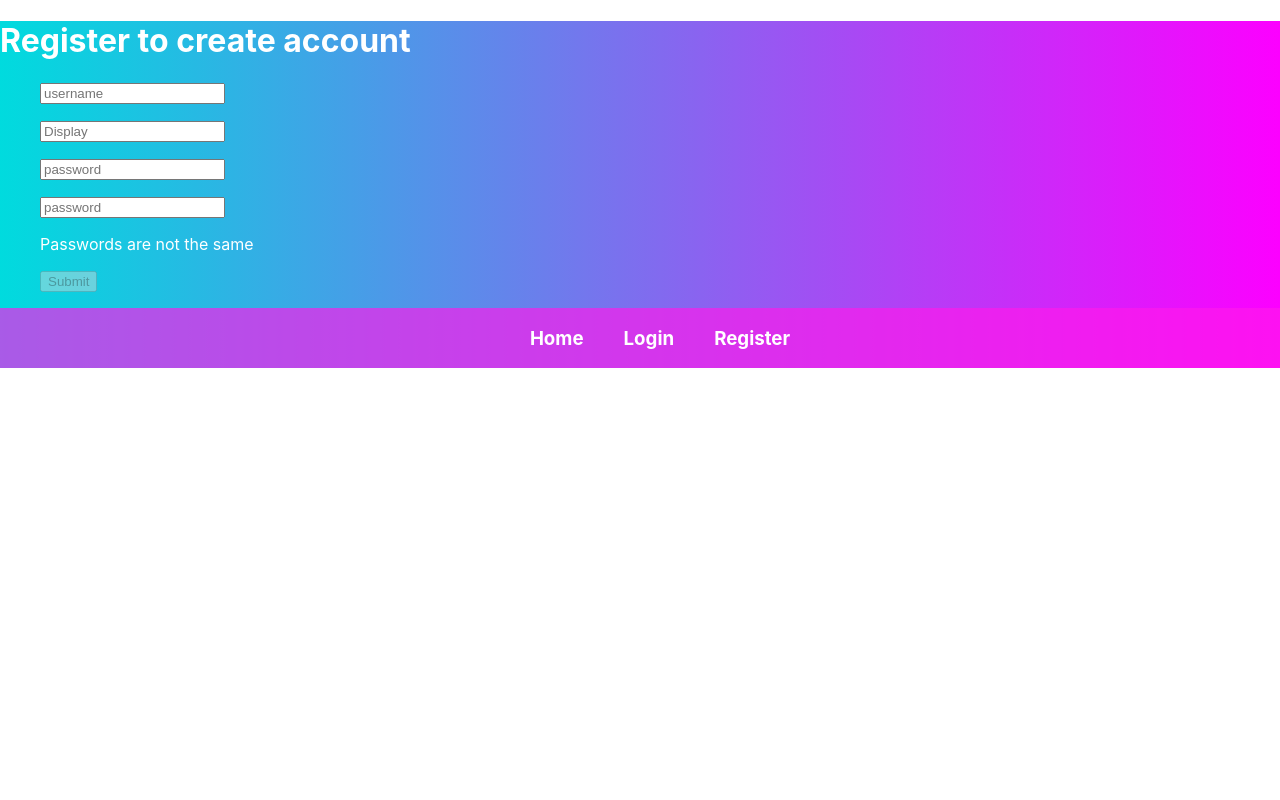
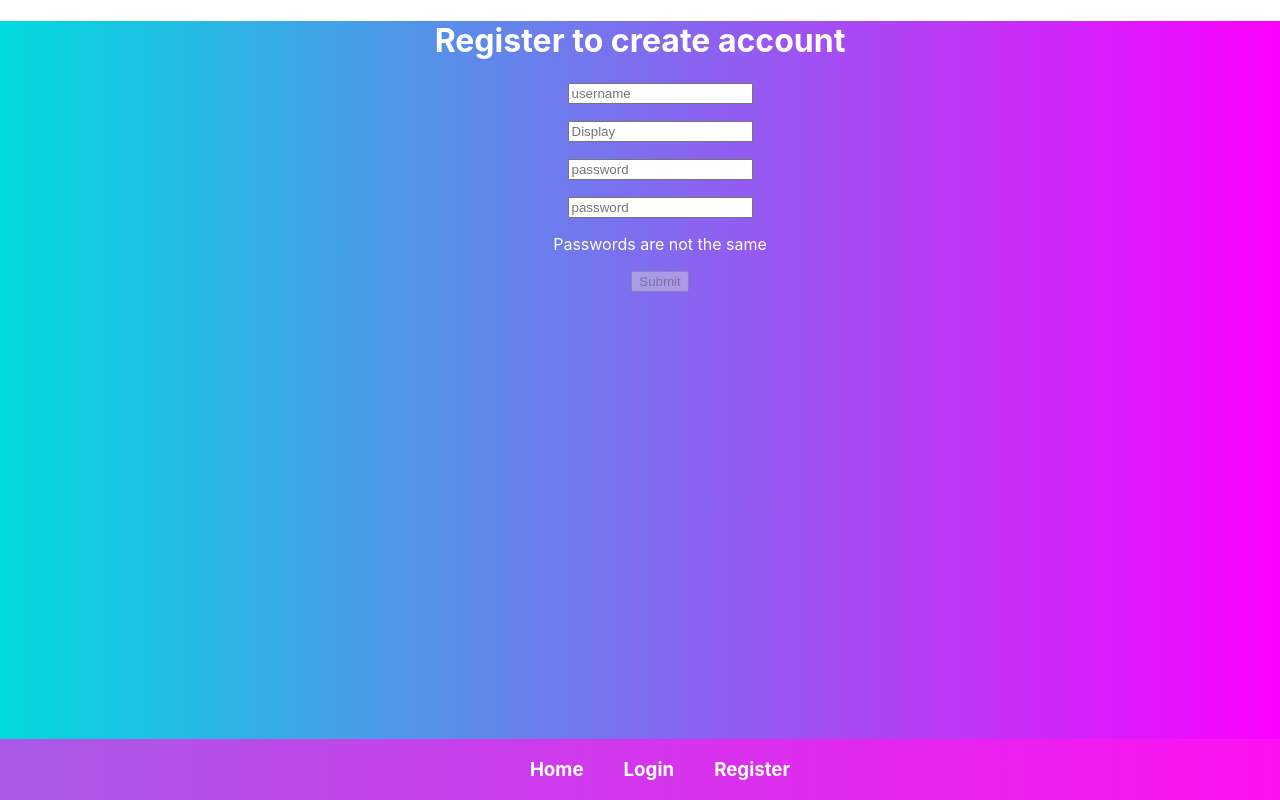
Before and after one commit to MohamedOsman15/InstaClone, a React (Create React App) app in the folder instaclone/: page /register in a window 1280 px wide. Shown: the top 800 px of the page. Built offline with nearby package versions, Linux system fonts and the light colour scheme.

Commit message:
changed register

```diff
--- a/instaclone/src/App.css
+++ b/instaclone/src/App.css
@@ -63,7 +63,10 @@
 }
 
 /* Register */
-
+.register-form {
+  text-align: center;
+  height: 1000px;
+}
 
 /* Login */
 
--- a/instaclone/src/componenents/Register.jsx
+++ b/instaclone/src/componenents/Register.jsx
@@ -33,6 +33,7 @@ const Register = () => {
   }
 }
   return (
+  <div>
 
       <div className="register-form">
         <h1>Register to create account</h1>
@@ -47,7 +48,7 @@ const Register = () => {
                     placeholder="username"
                     name="username"
                     required
-                  />
+                    />
                 </ul>
                 <ul>
                   <input
@@ -57,7 +58,7 @@ const Register = () => {
                     placeholder="Display"
                     name="displayName"
                     required
-                  />
+                    />
                 </ul>
                 <ul>
                   <input
@@ -67,7 +68,7 @@ const Register = () => {
                     placeholder="password"
                     name="password"
                     required
-                  />
+                    />
                 </ul>
                 <ul>
                   <input
@@ -77,7 +78,7 @@ const Register = () => {
                     placeholder="password"
                     name="confirmPassword"
                     required
-                  />
+                    />
                 </ul>
                 <ul><p className={pass}>Passwords are not the same</p></ul>
 
@@ -87,12 +88,13 @@ const Register = () => {
                 <input
                   type="submit"
                   disabled={!formValues.username || !formValues.password}
-                />
+                  />
               </ul>
             </div>
           </form>
         </div>
       </div>
+                  </div>
   )
 }
 export default Register
```
